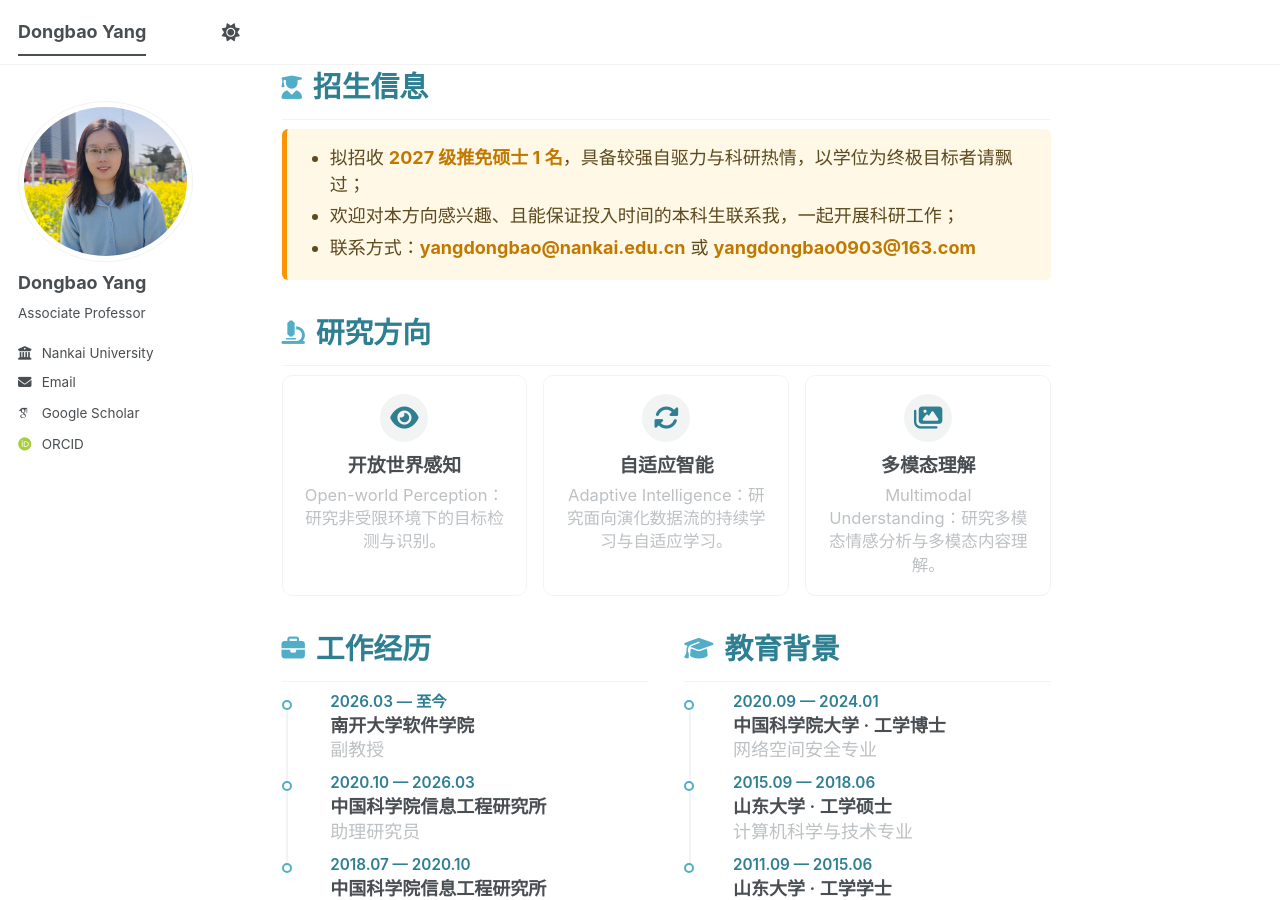
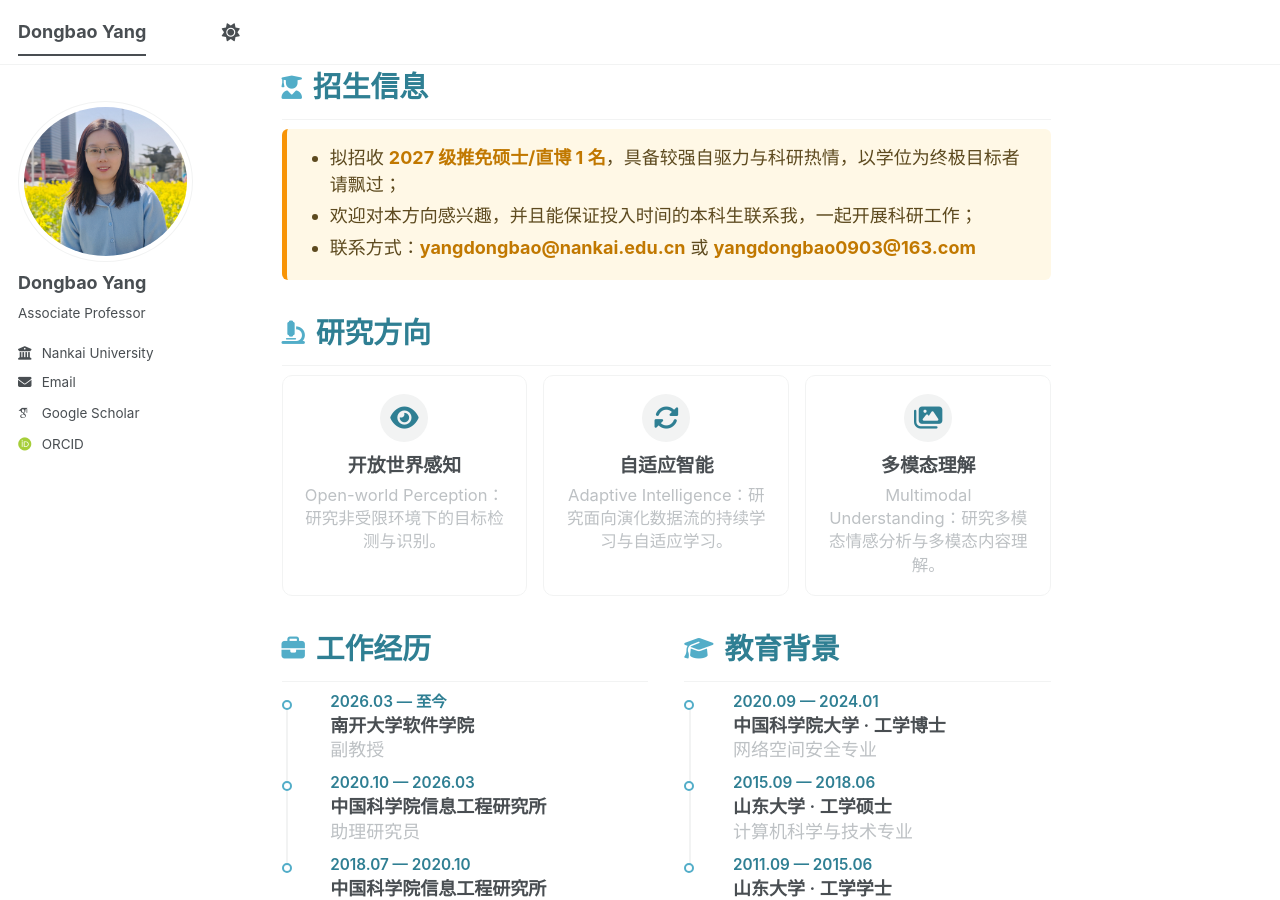
Before and after one commit to yangdb/yangdb.github.io, a Jekyll site: the page built from _pages/about.md, in a window 1280 px wide and 900 px high. Built offline with Jekyll 4.4.1, drawn with Linux system fonts in a browser that asks for light colours; some web fonts are replaced; a script bundle is joined from its source files by our own code; library files that are not in the unit come from our copies.

Commit message:
Update recruitment information for 2027 graduate students

```diff
--- a/_pages/about.md
+++ b/_pages/about.md
@@ -11,8 +11,8 @@ redirect_from:
   <h2 class="homepage-section__title"><i class="fas fa-user-graduate"></i> 招生信息</h2>
   <div class="notice--recruit">
     <ul>
-      <li>拟招收 <strong>2027 级推免硕士 1 名</strong>，具备较强自驱力与科研热情，以学位为终极目标者请飘过；</li>
-      <li>欢迎对本方向感兴趣、且能保证投入时间的本科生联系我，一起开展科研工作；</li>
+      <li>拟招收 <strong>2027 级推免硕士/直博 1 名</strong>，具备较强自驱力与科研热情，以学位为终极目标者请飘过；</li>
+      <li>欢迎对本方向感兴趣，并且能保证投入时间的本科生联系我，一起开展科研工作；</li>
       <li>联系方式：<strong>yangdongbao@nankai.edu.cn</strong> 或 <strong>yangdongbao0903@163.com</strong></li>
     </ul>
   </div>
```
